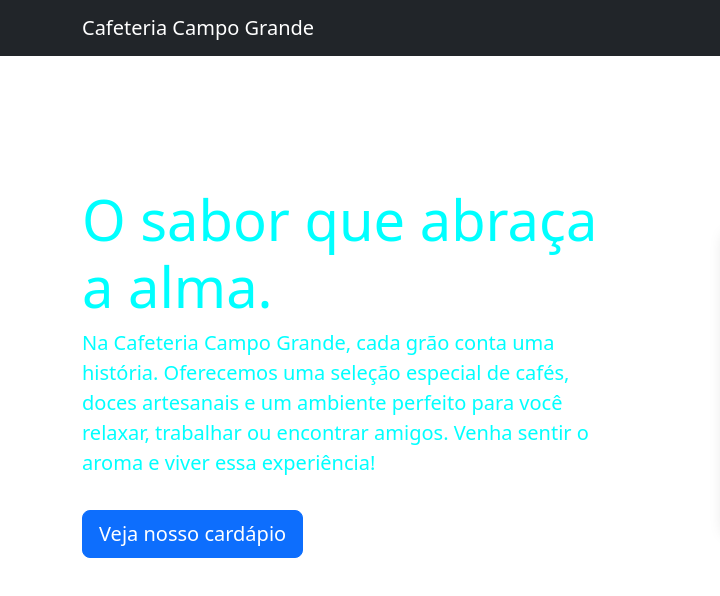
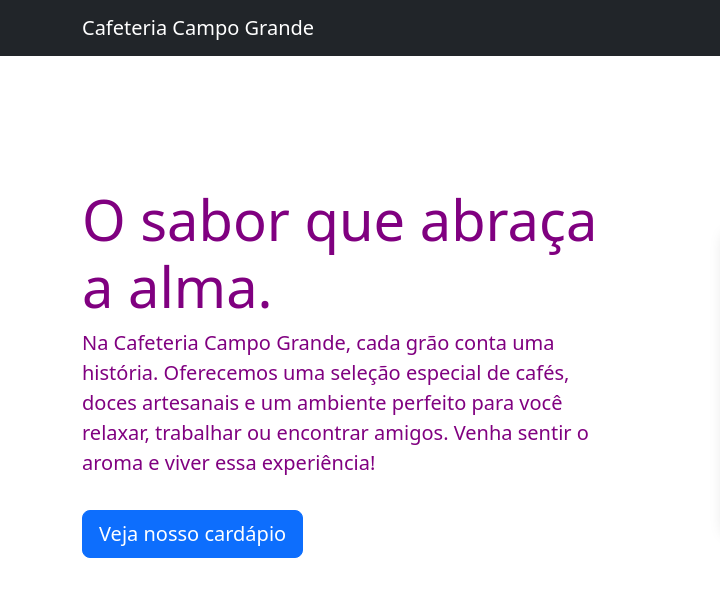
Before and after one commit to Garbelin3/checkout, a plain HTML site: page index.html in a window 1280 px wide. Shown: the full height of the page, 0-720 px from the left. Drawn offline with nearby package versions, Linux system fonts and the light colour scheme; grey boxes are pictures that could not be loaded.

Commit message:
teste sincronização 2

```diff
--- a/index.html
+++ b/index.html
@@ -19,7 +19,7 @@
         min-height: 80vh;
         display: flex;
         align-items: center;
-        color: aqua;
+        color: purple;
       }
     </style>
   </head>
```
